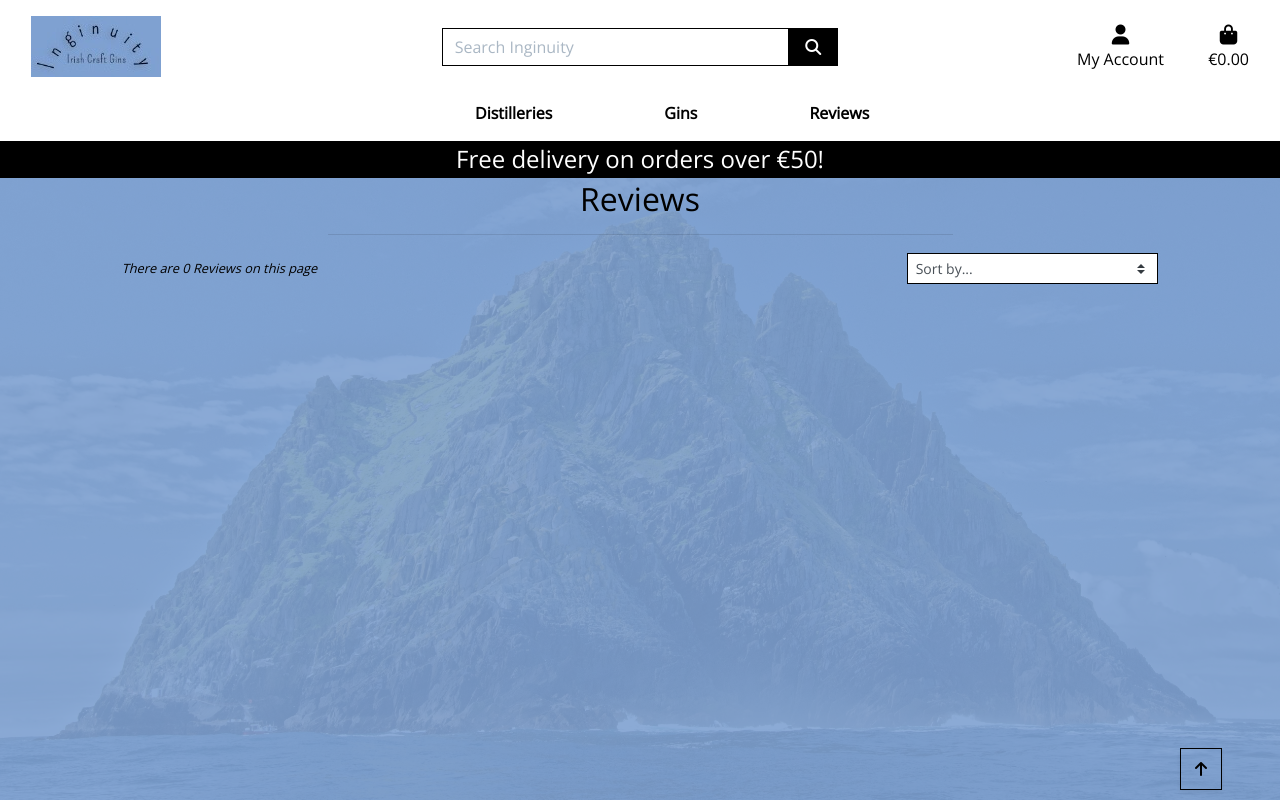
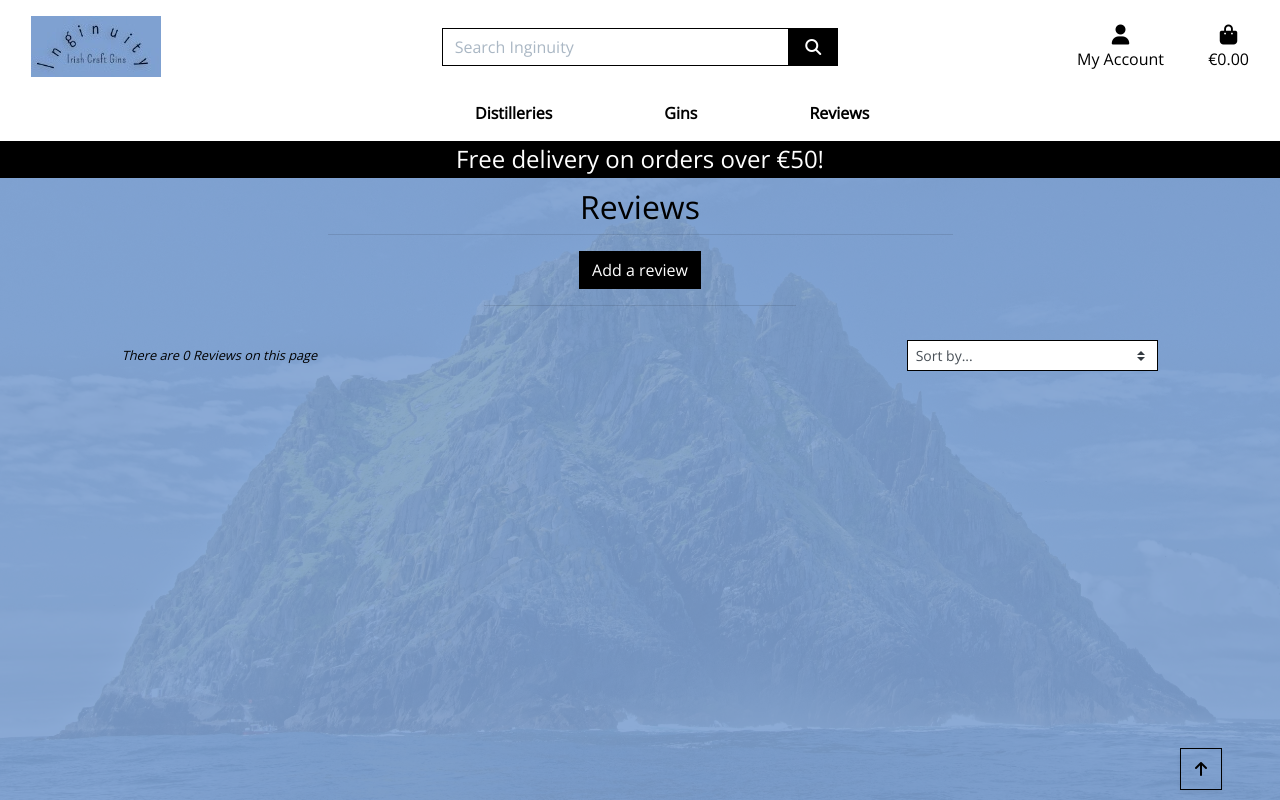
Before and after one commit to ConacBreslin/inginuity, a Django app: page /reviews/ in a window 1280 px wide. Run offline with Django 3.2, Linux system fonts and the light colour scheme; data that the repository does not hold is empty; some libraries are stand-ins or nearby versions.

```diff
--- a/reviews/templates/reviews/reviews.html
+++ b/reviews/templates/reviews/reviews.html
@@ -13,10 +13,16 @@
     <div class="overlay"></div>
     <div class="container-fluid">
         <div class="row">
-            <div class="col text-center mt-3">
-                <h2>Reviews</h2>
-            <hr class="w-50 mb-1">
+            <div class="col text-center mb-1">
+                <h2 class="mt-4">Reviews</h2>
+            <hr class="w-50 mt-1">
+            <a class="btn btn-outline-black rounded-0" href="{% url 'add_review' %}">Add a review</a>
+            <hr class="w-25 mt-3">
         </div>
+
+
+
+
 
     <div class="review-container col-10 offset-1">
         <div class="row mt-1 mb-2">
--- a/reviews/views.py
+++ b/reviews/views.py
@@ -83,7 +83,7 @@ def edit_review(request, review_id):
         form = ReviewForm(request.POST, instance=review)
         if form.is_valid():
             form.save()
-            messages.success(request, 'You updated this rev!')
+            messages.success(request, 'You updated this review!')
             return redirect(
                 reverse('reviews')
                 )
```
Also changed, not shown: distilleries/views.py (+6 -16 lines).
